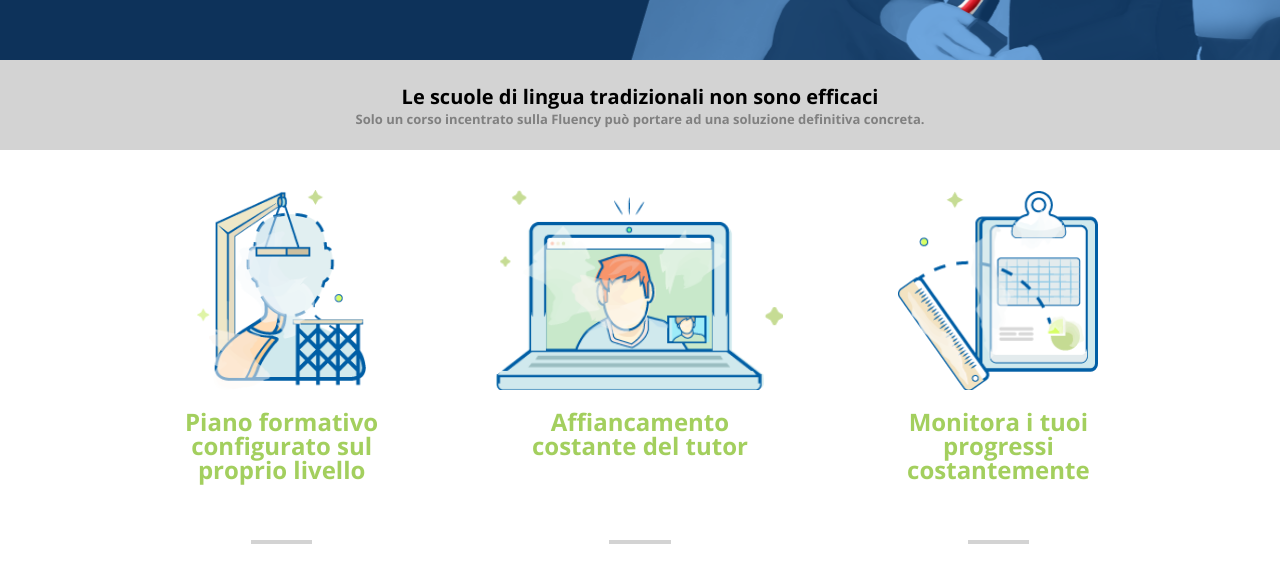
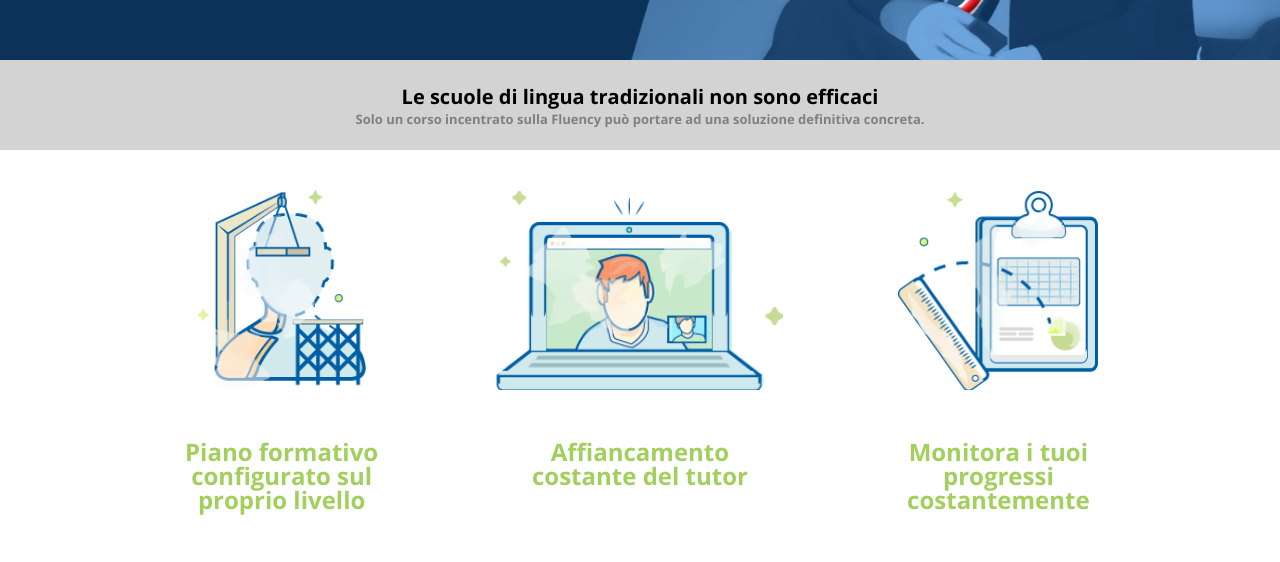
Before and after one commit to alessandrodigiacomantonio/html-css-fluentify, a plain HTML site: page index.html in a window 1280 px wide. Shown: the part 390-952 px from the top of the page. Drawn offline with nearby package versions, Linux system fonts and the light colour scheme.

Commit message:
Fine main-middle

```diff
--- a/css/style.css
+++ b/css/style.css
@@ -142,7 +142,7 @@ main {
   margin: 0 5%;
 }
 .main-middle-div h2 {
-  margin: 0 auto;
+  margin: 30px auto 0 auto;
   padding: 20px 0 ;
   width: 80%;
   min-height: 130px;
```
